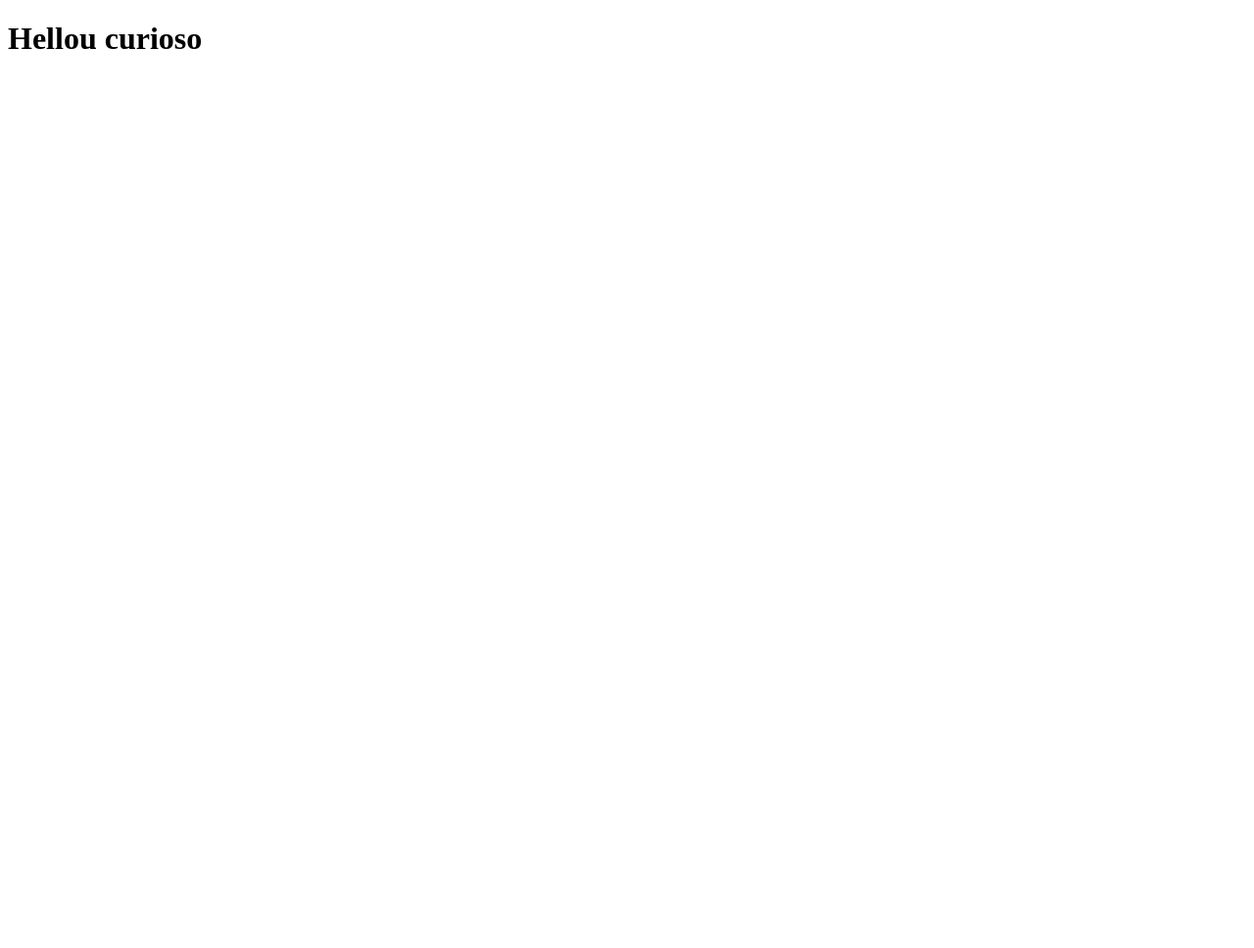
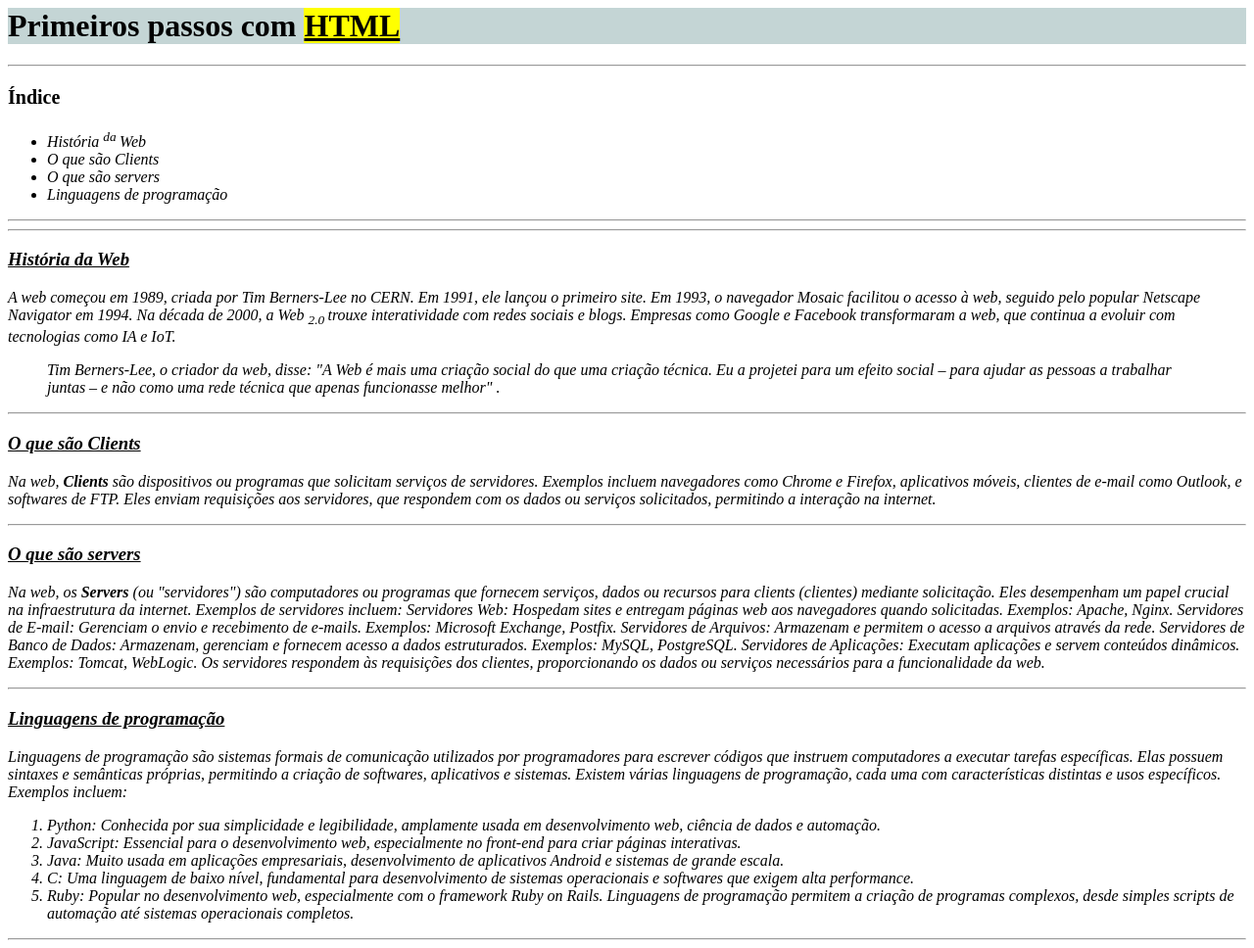
Before and after one commit to Letalock/DIO-html, a plain HTML site: page index.html in a window 1280 px wide. Shown: the whole page at 98% size. Before the commit the page ends 800 px from the top, so only its background shows below. Drawn offline with Linux system fonts and the light colour scheme.

Commit message:
nova versão

```diff
--- a/index.html
+++ b/index.html
@@ -1,12 +1,58 @@
-<!DOCTYPE html>
-<html lang="pt-br">
-<head>
-    <meta charset="UTF-8">
-    <meta name="viewport" content="width=device-width, initial-scale=1.0">
-    <title>Document</title>
-</head>
-<body>
-    <h1> Hellou curioso </h1>
+<html>
+ <head>
+    <title> Site Cru </title>
+ </head>
+   <body>
+  <h1 style="background-color: rgb(196, 213, 213);"> Primeiros passos com <mark><u> HTML </u> </h1>
+  <hr>
+  <h2> <small> Índice </small> </h2>
+  <ul>
+    <li ><a> <i> História <sup> da </sup> Web  </i> </a></li>
+    <li><a> <i> O que são Clients </a></li>
+    <li><a> <i>O que são servers </a></li>
+    <li><a> <i> Linguagens de programação </a></li>
+  </ul>
+  <hr>
+  <hr>
 
-</body>
+  <h3> <u> História da Web </u> </h3>
+  <p> A web começou em 1989, criada por Tim Berners-Lee no CERN. Em 1991, ele lançou o primeiro site. Em 1993, o navegador Mosaic facilitou o acesso à web, seguido pelo popular Netscape Navigator em 1994. Na década de 2000, a Web <sub>2.0 </sub> trouxe interatividade com redes sociais e blogs. Empresas como Google e Facebook transformaram a web, que continua a evoluir com tecnologias como IA e IoT. </p>
+  <blockquote> Tim Berners-Lee, o criador da web, disse: "A Web é mais uma criação social do que uma criação técnica. Eu a projetei para um efeito social – para ajudar as pessoas a trabalhar juntas – e não como uma rede técnica que apenas funcionasse melhor" .</blockquote>
+  <hr>
+
+  <h3> <u> O que são Clients </u> </h3>
+  <p>Na web, <strong> Clients </strong> são dispositivos ou programas que solicitam serviços de servidores. Exemplos incluem navegadores como Chrome e Firefox, aplicativos móveis, clientes de e-mail como Outlook, e softwares de FTP. Eles enviam requisições aos servidores, que respondem com os dados ou serviços solicitados, permitindo a interação na internet.</p>
+<hr>
+
+  <h3> <u> O que são servers </u> </h3>
+  <p>Na web, os <strong> Servers </strong> (ou "servidores") são computadores ou programas que fornecem serviços, dados ou recursos para clients (clientes) mediante solicitação. Eles desempenham um papel crucial na infraestrutura da internet. Exemplos de servidores incluem:
+
+    Servidores Web: Hospedam sites e entregam páginas web aos navegadores quando solicitadas. Exemplos: Apache, Nginx.
+    Servidores de E-mail: Gerenciam o envio e recebimento de e-mails. Exemplos: Microsoft Exchange, Postfix.
+    Servidores de Arquivos: Armazenam e permitem o acesso a arquivos através da rede.
+    Servidores de Banco de Dados: Armazenam, gerenciam e fornecem acesso a dados estruturados. Exemplos: MySQL, PostgreSQL.
+    Servidores de Aplicações: Executam aplicações e servem conteúdos dinâmicos. Exemplos: Tomcat, WebLogic.
+    Os servidores respondem às requisições dos clientes, proporcionando os dados ou serviços necessários para a funcionalidade da web.</p>
+
+<hr>
+<h3> <u> Linguagens de programação </u> </h3>
+<p> Linguagens de programação são sistemas formais de comunicação utilizados por programadores para escrever códigos que instruem computadores a executar tarefas específicas. Elas possuem sintaxes e semânticas próprias, permitindo a criação de softwares, aplicativos e sistemas. Existem várias linguagens de programação, cada uma com características distintas e usos específicos. Exemplos incluem:
+  <ol>
+  <li> Python: Conhecida por sua simplicidade e legibilidade, amplamente usada em desenvolvimento web, ciência de dados e automação.</li>
+
+  <li>JavaScript: Essencial para o desenvolvimento web, especialmente no front-end para criar páginas interativas.</li>
+
+  <li>Java: Muito usada em aplicações empresariais, desenvolvimento de aplicativos Android e sistemas de grande escala.</li>
+
+  <li>C: Uma linguagem de baixo nível, fundamental para desenvolvimento de sistemas operacionais e softwares que exigem alta performance.</li>
+
+  <li>Ruby: Popular no desenvolvimento web, especialmente com o framework Ruby on Rails.
+  Linguagens de programação permitem a criação de programas complexos, desde simples scripts de automação até sistemas operacionais completos.</li>
+  </p>
+</ol>
+
+<hr>
+
+   </body>
+
 </html>
```
